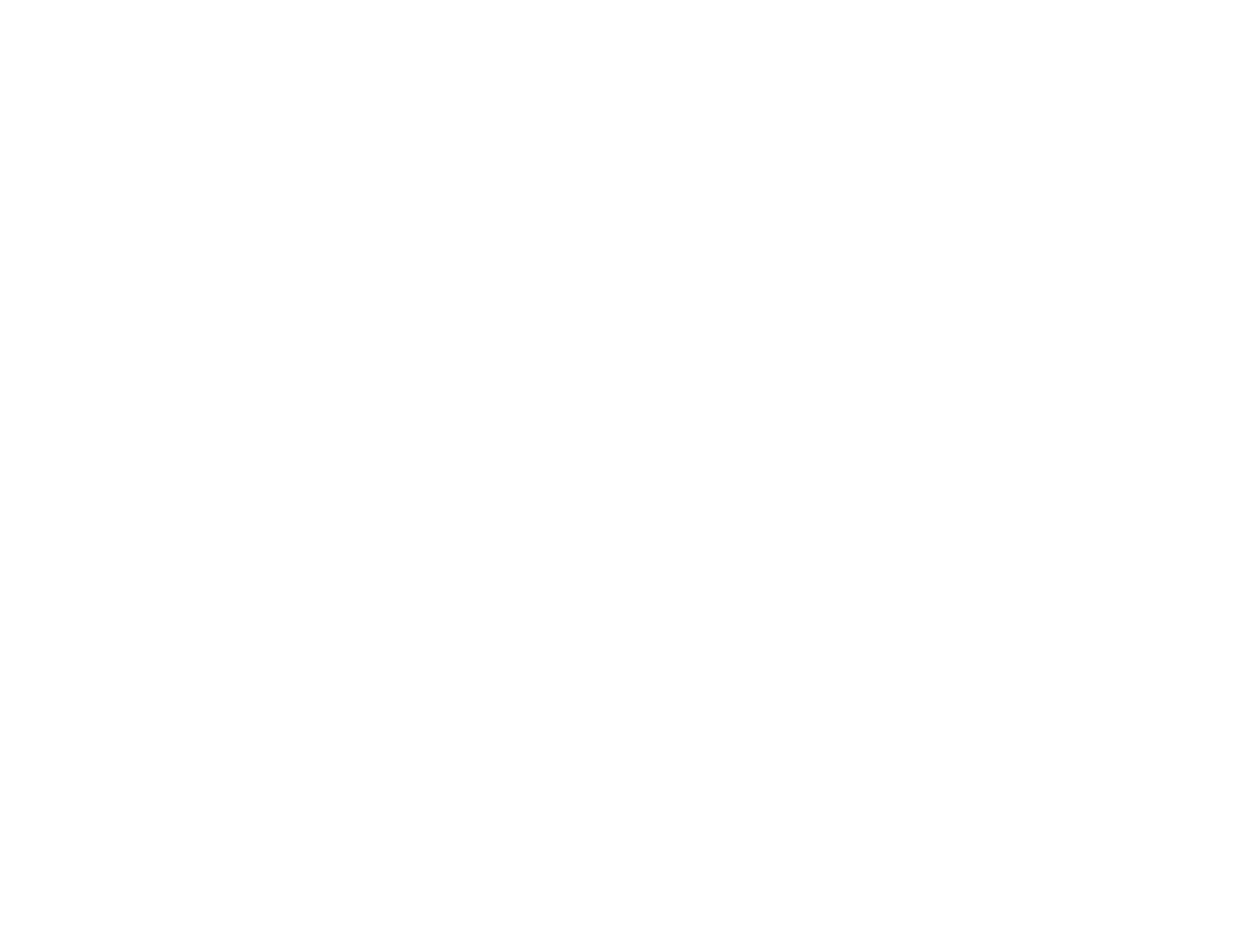
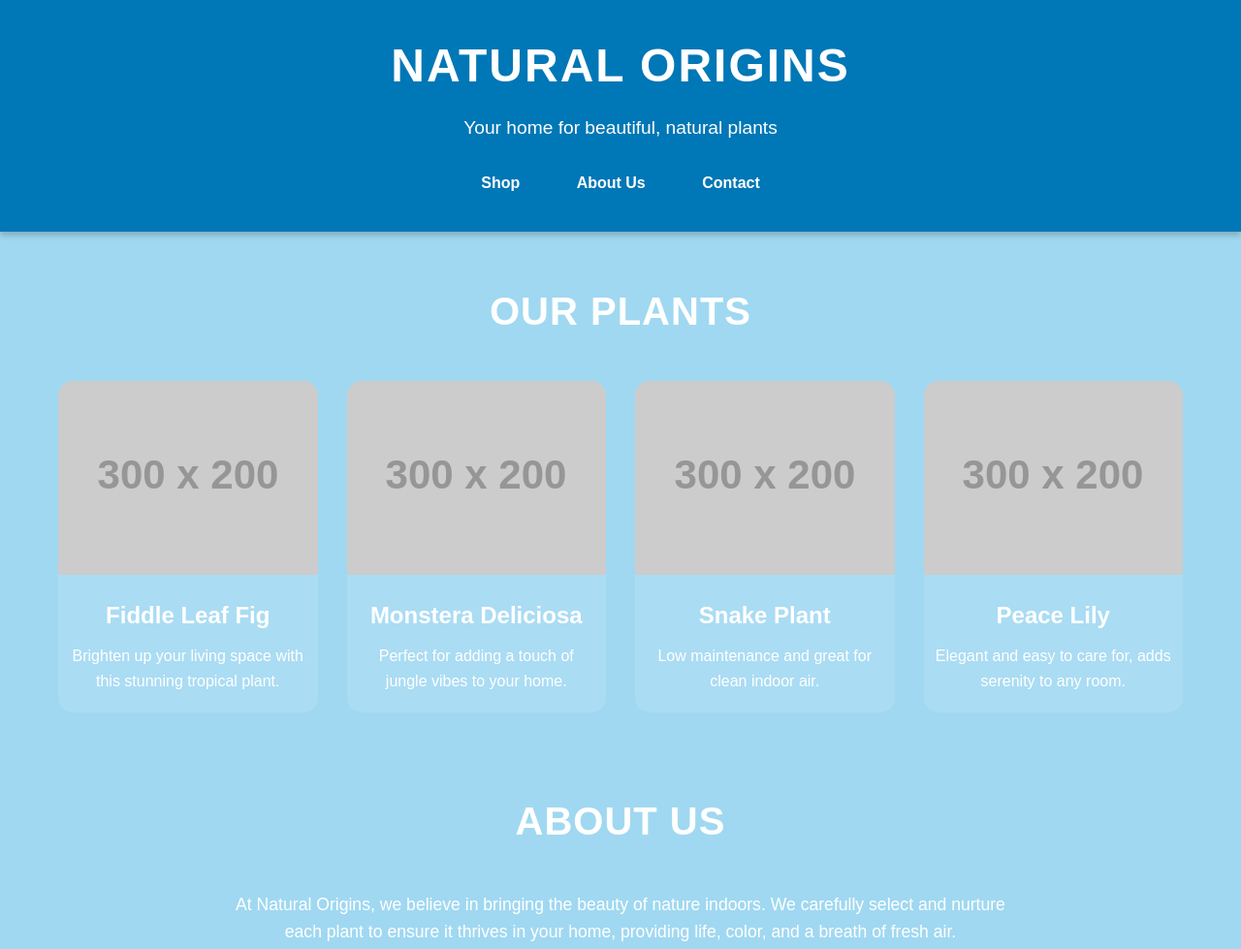
Before and after one commit to etheth32992-netizen/NaturalOrgins, a plain HTML site: page index.html in a window 1280 px wide. Shown: the top 979 px of the page at 97% size. Before the commit the page ends 800 px from the top, so only its background shows below. Drawn offline with Linux system fonts and the light colour scheme; placeholder pictures from the web are drawn by us.

Commit message:
Update index.html

```diff
--- a/index.html
+++ b/index.html
@@ -1 +1,206 @@
-<!DOCTYPE html><html lang="en"><head><meta charset="UTF-8"><meta name="viewport" content="width=device-width, initial-scale=1.0"><title></title></head><body></body></html>
+<!DOCTYPE html>
+<html lang="en">
+<head>
+  <meta charset="UTF-8">
+  <meta name="viewport" content="width=device-width, initial-scale=1.0">
+  <title>Natural Origins - Plant Store</title>
+  <style>
+    /* Global Styles */
+    * {
+      box-sizing: border-box;
+      margin: 0;
+      padding: 0;
+      font-family: 'Arial', sans-serif;
+    }
+
+    body {
+      background: #a0d8f1; /* soft blue background */
+      color: #fff;
+      line-height: 1.6;
+    }
+
+    a {
+      text-decoration: none;
+      color: inherit;
+    }
+
+    /* Header Styles */
+    header {
+      background: #0077b6; /* darker blue */
+      padding: 30px 20px;
+      text-align: center;
+      box-shadow: 0 4px 6px rgba(0,0,0,0.2);
+    }
+
+    header h1 {
+      font-size: 3em;
+      font-weight: bold;
+      margin-bottom: 10px;
+      text-transform: uppercase;
+      letter-spacing: 2px;
+    }
+
+    header p {
+      font-size: 1.2em;
+      font-weight: 300;
+    }
+
+    /* Navigation */
+    nav {
+      margin-top: 20px;
+    }
+
+    nav a {
+      display: inline-block;
+      margin: 0 15px;
+      font-weight: bold;
+      padding: 8px 12px;
+      border-radius: 5px;
+      transition: background 0.3s;
+    }
+
+    nav a:hover {
+      background: #00b4d8;
+    }
+
+    /* Main Section */
+    main {
+      padding: 50px 20px;
+      max-width: 1200px;
+      margin: auto;
+    }
+
+    .section-title {
+      text-align: center;
+      font-size: 2.5em;
+      margin-bottom: 40px;
+      text-transform: uppercase;
+      letter-spacing: 1px;
+    }
+
+    /* Products Grid */
+    .products {
+      display: grid;
+      grid-template-columns: repeat(auto-fit, minmax(250px, 1fr));
+      gap: 30px;
+    }
+
+    .product-card {
+      background: rgba(255, 255, 255, 0.1);
+      border-radius: 15px;
+      overflow: hidden;
+      transition: transform 0.3s, box-shadow 0.3s;
+      text-align: center;
+      padding-bottom: 20px;
+    }
+
+    .product-card:hover {
+      transform: translateY(-10px);
+      box-shadow: 0 10px 20px rgba(0,0,0,0.3);
+    }
+
+    .product-card img {
+      width: 100%;
+      height: 200px;
+      object-fit: cover;
+    }
+
+    .product-card h3 {
+      margin: 15px 0 10px;
+      font-size: 1.5em;
+    }
+
+    .product-card p {
+      padding: 0 10px;
+      font-size: 1em;
+    }
+
+    /* Footer */
+    footer {
+      background: #0077b6;
+      text-align: center;
+      padding: 20px;
+      margin-top: 50px;
+      font-size: 1em;
+    }
+
+    /* Responsive */
+    @media(max-width: 600px){
+      header h1 {
+        font-size: 2em;
+      }
+
+      .section-title {
+        font-size: 2em;
+      }
+    }
+  </style>
+</head>
+<body>
+
+  <!-- Header Section -->
+  <header>
+    <h1>Natural Origins</h1>
+    <p>Your home for beautiful, natural plants</p>
+    <nav>
+      <a href="#products">Shop</a>
+      <a href="#about">About Us</a>
+      <a href="#contact">Contact</a>
+    </nav>
+  </header>
+
+  <!-- Main Content -->
+  <main>
+
+    <!-- Products Section -->
+    <section id="products">
+      <h2 class="section-title">Our Plants</h2>
+      <div class="products">
+        <div class="product-card">
+          <img src="https://via.placeholder.com/300x200?text=Plant+1" alt="Plant 1">
+          <h3>Fiddle Leaf Fig</h3>
+          <p>Brighten up your living space with this stunning tropical plant.</p>
+        </div>
+        <div class="product-card">
+          <img src="https://via.placeholder.com/300x200?text=Plant+2" alt="Plant 2">
+          <h3>Monstera Deliciosa</h3>
+          <p>Perfect for adding a touch of jungle vibes to your home.</p>
+        </div>
+        <div class="product-card">
+          <img src="https://via.placeholder.com/300x200?text=Plant+3" alt="Plant 3">
+          <h3>Snake Plant</h3>
+          <p>Low maintenance and great for clean indoor air.</p>
+        </div>
+        <div class="product-card">
+          <img src="https://via.placeholder.com/300x200?text=Plant+4" alt="Plant 4">
+          <h3>Peace Lily</h3>
+          <p>Elegant and easy to care for, adds serenity to any room.</p>
+        </div>
+      </div>
+    </section>
+
+    <!-- About Section -->
+    <section id="about" style="margin-top: 80px;">
+      <h2 class="section-title">About Us</h2>
+      <p style="text-align: center; max-width: 800px; margin: auto; font-size: 1.1em;">
+        At Natural Origins, we believe in bringing the beauty of nature indoors. We carefully select and nurture each plant to ensure it thrives in your home, providing life, color, and a breath of fresh air.
+      </p>
+    </section>
+
+    <!-- Contact Section -->
+    <section id="contact" style="margin-top: 80px;">
+      <h2 class="section-title">Contact Us</h2>
+      <p style="text-align: center; max-width: 800px; margin: auto; font-size: 1.1em;">
+        Have questions or need plant care advice? Reach out to us at <a href="mailto:info@naturalorigins.com">info@naturalorigins.com</a>.
+      </p>
+    </section>
+
+  </main>
+
+  <!-- Footer -->
+  <footer>
+    &copy; 2026 Natural Origins. All rights reserved.
+  </footer>
+
+</body>
+</html>
```
